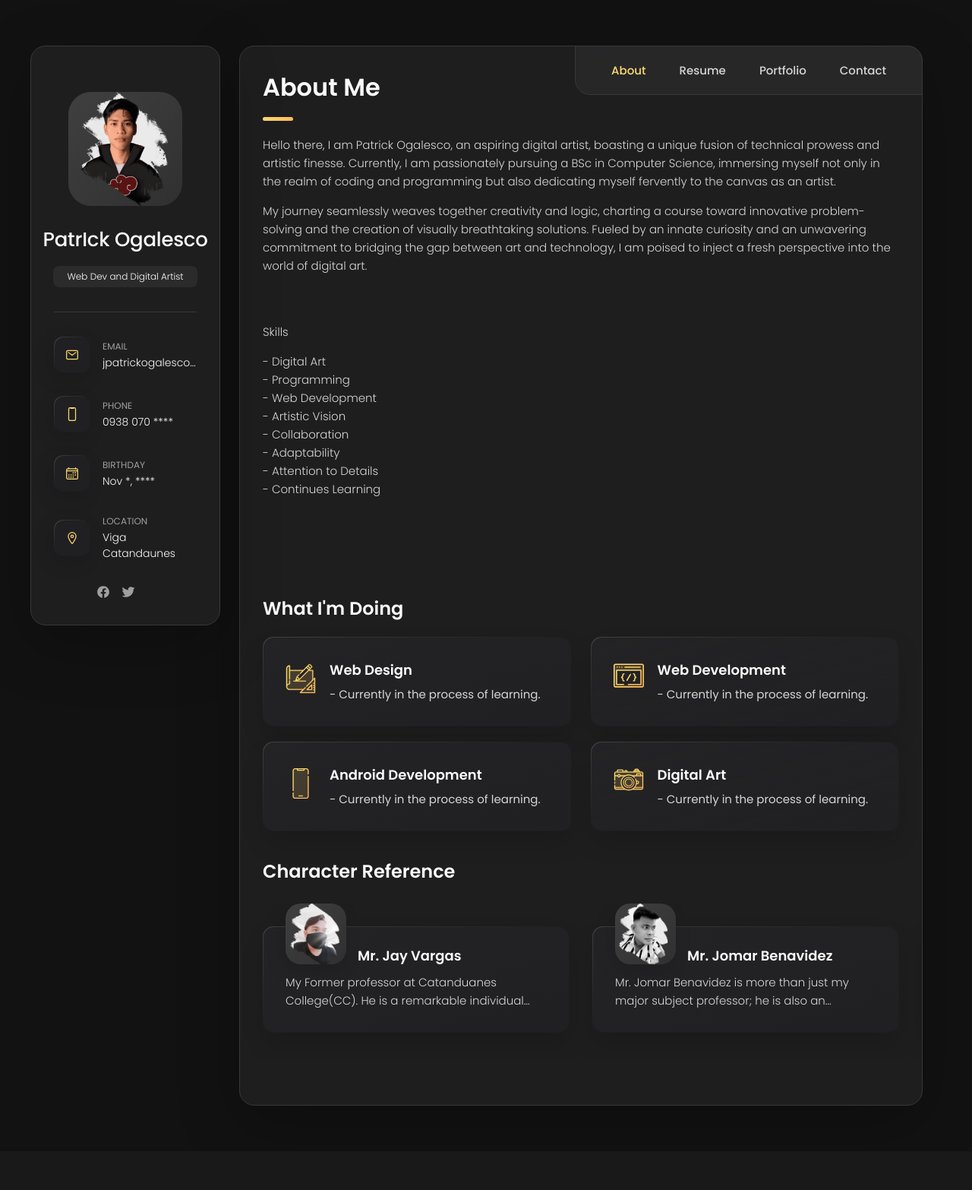
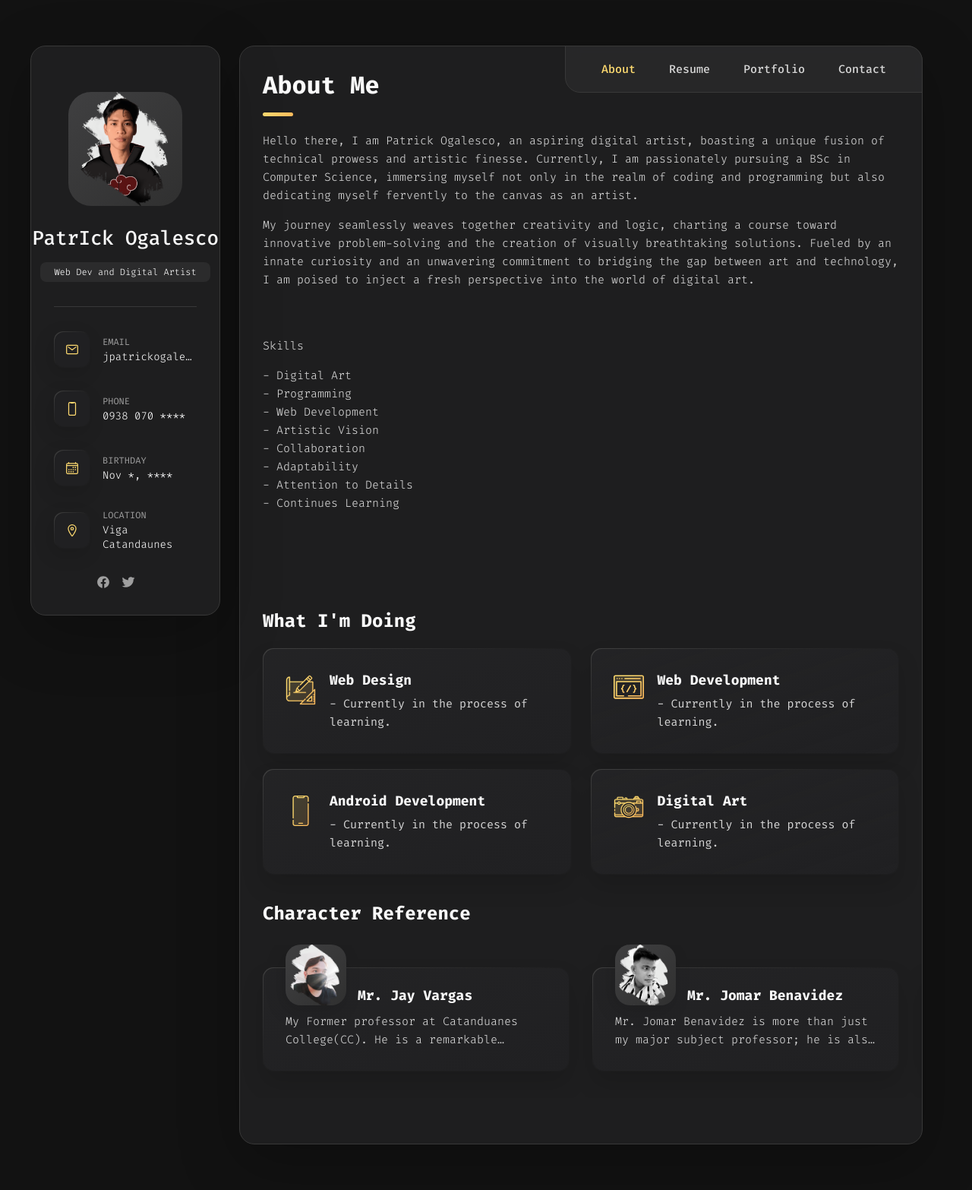
Before and after one commit to PatrIckOgalesco/portfolio, a PHP site: page / in a window 1280 px wide. Shown: the whole page at 76% size. Before the commit the page ends 1455 px from the top, so only its background shows below. Run offline with PHP 8.4, Linux system fonts and the light colour scheme; some libraries are stand-ins or nearby versions.

Commit message:
style.css

```diff
--- a/assets/css/style.css
+++ b/assets/css/style.css
@@ -1,28 +1,10 @@
-/*-----------------------------------*\
-  #style.css
-\*-----------------------------------*/
-
-
-/**
- * copyright 2022 @codewithsadee
- */
-
-
-
-
-
-/*-----------------------------------*\
-  #CUSTOM PROPERTY
-\*-----------------------------------*/
+@import url('https://fonts.googleapis.com/css2?family=Fira+Code:wght@300;400;500;700&display=swap');
+
+*{
+   font-family: 'Fira Code', monospace;
+}
 
 :root {
-
-  /**
-   * colors
-   */
-
-  /* gradient */
-
   --bg-gradient-onyx: linear-gradient(
     to bottom right,
     hsl(240, 1%, 25%) 3%,
```
